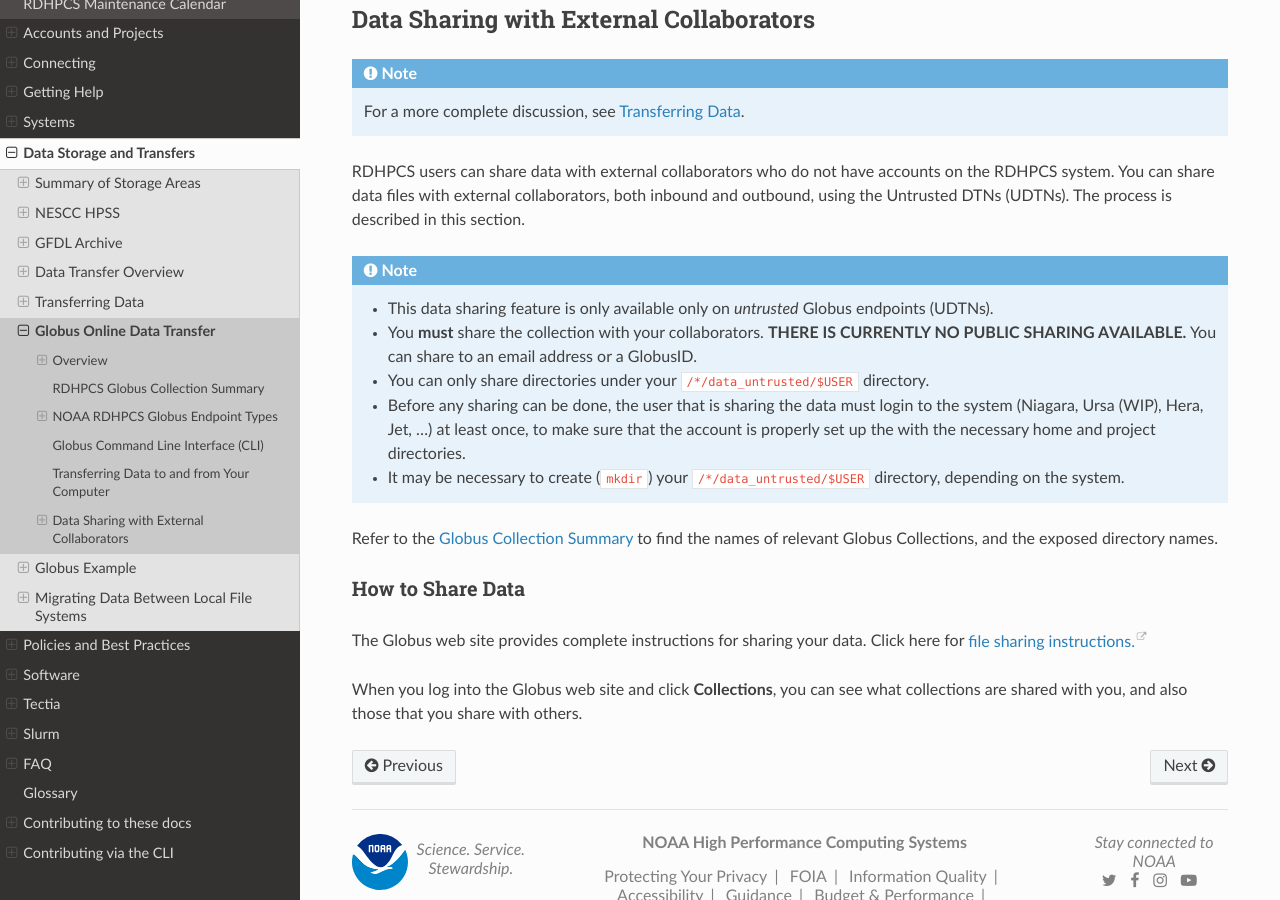
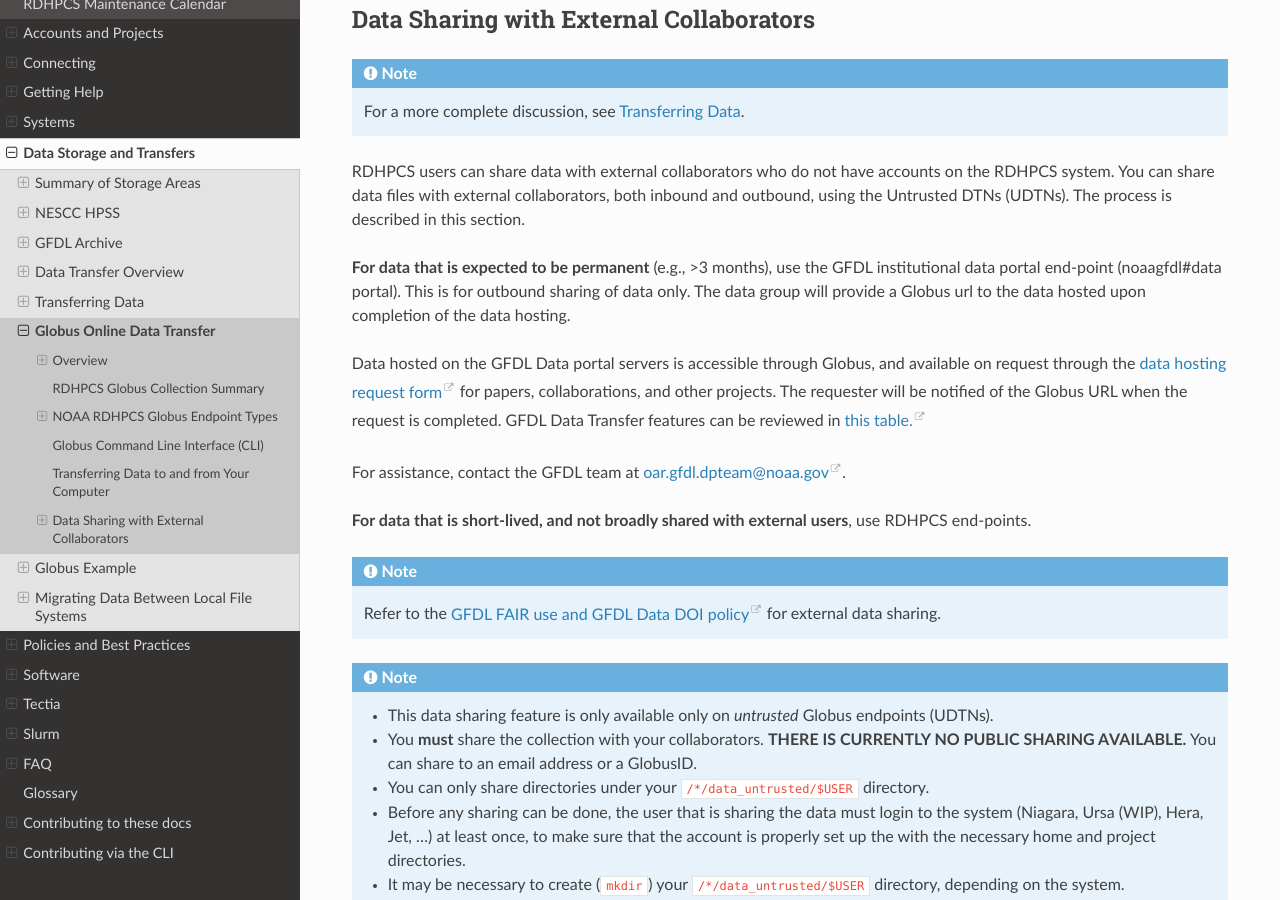
Before and after one commit to NOAA-RDHPCS/noaa-rdhpcs.github.io, a Sphinx documentation site: the page built from source/data/globus_online_data_transfer.rst, in a window 1280 px wide and 900 px high, scrolled down 3238 px. Built offline with Sphinx 7.4.7 and the Read the Docs theme 3.1.0, drawn with Linux system fonts in a browser that asks for light colours.

Commit message:
edits from Aparna

```diff
--- a/source/data/globus_online_data_transfer.rst
+++ b/source/data/globus_online_data_transfer.rst
@@ -272,6 +272,29 @@ accounts on the RDHPCS system. You can share data files with external
 collaborators, both inbound and outbound, using the Untrusted DTNs (UDTNs). The
 process is described in this section.
 
+**For data that is expected to be permanent** (e.g., >3 months), use the GFDL
+institutional data portal end-point (noaagfdl#data portal). This is for
+outbound sharing of data only. The data group will provide a Globus url to
+the data hosted upon completion of the data hosting.
+
+Data hosted on the GFDL Data portal servers is accessible through Globus, and
+available on request through the `data hosting request form
+<https://docs.google.com/forms/d/e/1FAIpQLScH-2mMLHesN6DJlxLEVU6Kg8wXEKvEr-JgB_5nXchjCDrYww/viewform>`__
+for papers, collaborations, and other projects. The requester will be notified
+of the Globus URL when the request is completed. GFDL Data Transfer features
+can be reviewed in `this table.
+<https://docs.google.com/spreadsheets/d/1fVC60ztNzYxFui1zyF_S_AMfoc3O15oa1-oOKhGrqQI/edit?gid=0#gid=0>`_
+
+For assistance, contact the GFDL team at oar.gfdl.dpteam@noaa.gov.
+
+**For data that is short-lived, and not broadly shared with external users**,
+use RDHPCS end-points.
+
+.. note::
+
+  Refer to the `GFDL FAIR use and GFDL Data DOI policy
+  <https://www.gfdl.noaa.gov/fair-use-policy/>`_ for external data sharing.
+
 .. Note::
 
   * This data sharing feature is only available only on *untrusted*
```
Also changed, not shown: source/data/transferring_data.rst (+19 -1 lines).
